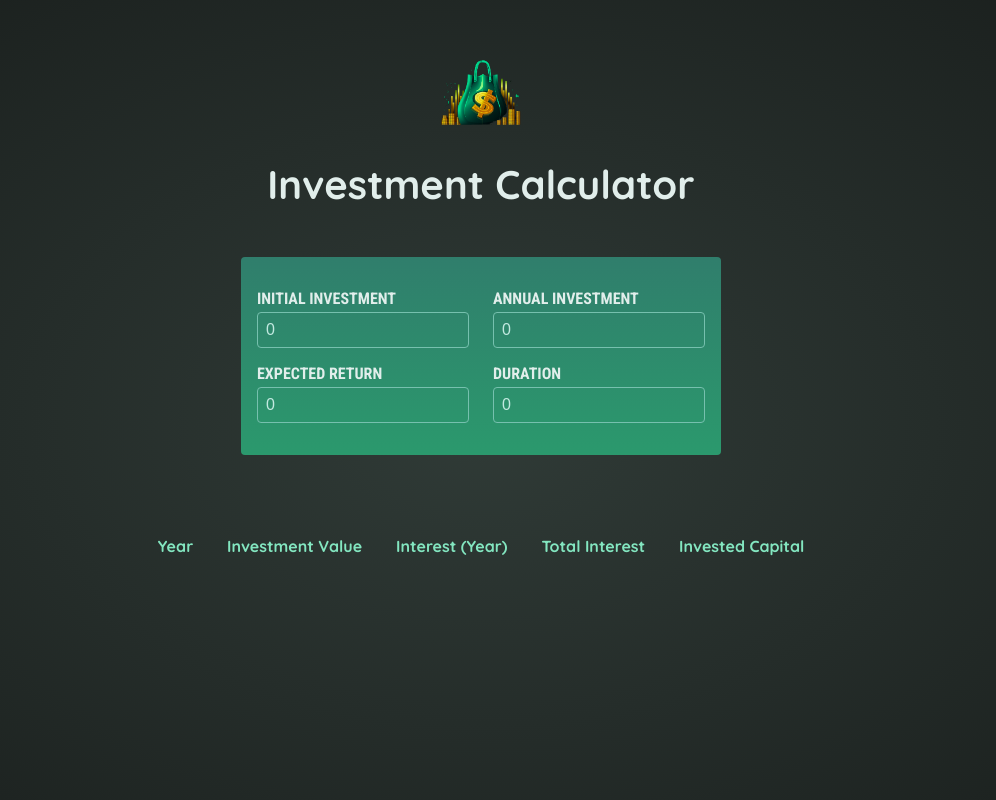
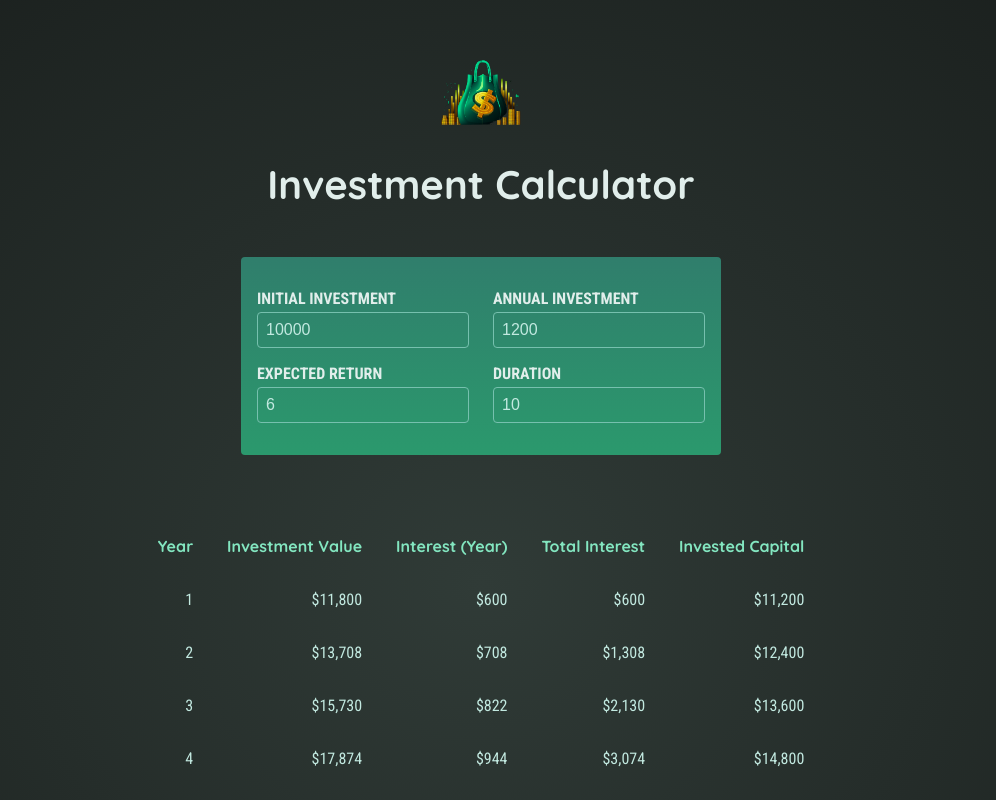
Before and after one commit to DariaAleshina/investment-calculator, a React (Vite) app: page / in a window 1280 px wide. Shown: the top 800 px of the page, without its empty margins (159-1155 px from the left). Built offline with nearby package versions, Linux system fonts and the light colour scheme.

Commit message:
refactored code & fixed a number bug

```diff
--- a/src/App.jsx
+++ b/src/App.jsx
@@ -2,44 +2,32 @@ import { useState } from 'react';
 import InputContainer from './components/InputContainer';
 import OutputTable from './components/OutputTable';
 
-import { calculateInvestmentResults, formatter } from './util/investment';
-
 const INITIAL_STATE = {
-  input: {
-    initialInvestment: 0,
-    annualInvestment: 0,
-    expectedReturn: 0,
-    duration: 0,
-  },
-  table: [],
+  initialInvestment: 10000,
+  annualInvestment: 1200,
+  expectedReturn: 6,
+  duration: 10,
 };
 function App() {
   const [state, setStateUpdate] = useState(INITIAL_STATE);
 
   const handleInputChange = function (field, value) {
-    console.log(field, value);
+    console.log(field, value, typeof value);
     if (value < 0) return;
     setStateUpdate(prevState => {
-      const newInput = { ...prevState.input, [field]: value };
-      console.log(newInput);
-      const newTable = calculateInvestmentResults(newInput);
-      console.log(newTable);
+      const newInput = { ...prevState.input };
 
       return {
         ...prevState,
-        input: newInput,
-        table: newTable,
+        [field]: +value,
       };
     });
   };
 
   return (
     <>
-      <InputContainer
-        initialInput={state.input}
-        onInputChange={handleInputChange}
-      />
-      <OutputTable tableData={state.table} initialInput={state.input} />
+      <InputContainer initialInput={state} onInputChange={handleInputChange} />
+      <OutputTable initialInput={state} />
     </>
   );
 }
--- a/src/components/InputContainer.jsx
+++ b/src/components/InputContainer.jsx
@@ -1,13 +1,16 @@
 export default function InputContainer({ initialInput, onInputChange }) {
+  const { initialInvestment, annualInvestment, expectedReturn, duration } =
+    initialInput;
   return (
-    <div id="user-input">
+    <section id="user-input">
       <div className="input-group">
         <div>
           <label>Initial Investment</label>
           <input
             name="initialInvestment"
             type="number"
-            value={initialInput.initialInvestment}
+            required
+            value={initialInvestment}
             onChange={event =>
               onInputChange(event.target.name, event.target.value)
             }
@@ -18,7 +21,8 @@ export default function InputContainer({ initialInput, onInputChange }) {
           <input
             name="annualInvestment"
             type="number"
-            value={initialInput.annualInvestment}
+            required
+            value={annualInvestment}
             onChange={event =>
               onInputChange(event.target.name, event.target.value)
             }
@@ -31,7 +35,8 @@ export default function InputContainer({ initialInput, onInputChange }) {
           <input
             name="expectedReturn"
             type="number"
-            value={initialInput.expectedReturn}
+            required
+            value={expectedReturn}
             onChange={event =>
               onInputChange(event.target.name, event.target.value)
             }
@@ -42,13 +47,14 @@ export default function InputContainer({ initialInput, onInputChange }) {
           <input
             name="duration"
             type="number"
-            value={initialInput.duration}
+            required
+            value={duration}
             onChange={event =>
               onInputChange(event.target.name, event.target.value)
             }
           ></input>
         </div>
       </div>
-    </div>
+    </section>
   );
 }
--- a/src/components/OutputTable.jsx
+++ b/src/components/OutputTable.jsx
@@ -1,6 +1,7 @@
-import { formatter } from '../util/investment';
+import { calculateInvestmentResults, formatter } from '../util/investment';
 
-export default function OutputTable({ tableData, initialInput }) {
+export default function OutputTable({ initialInput }) {
+  const tableData = calculateInvestmentResults(initialInput);
   const { initialInvestment } = initialInput;
 
   return (
```
